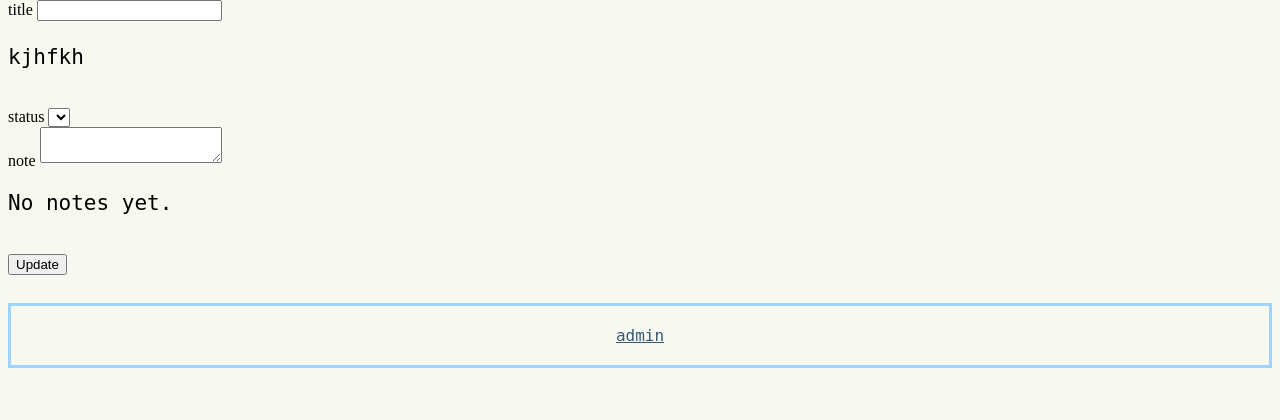
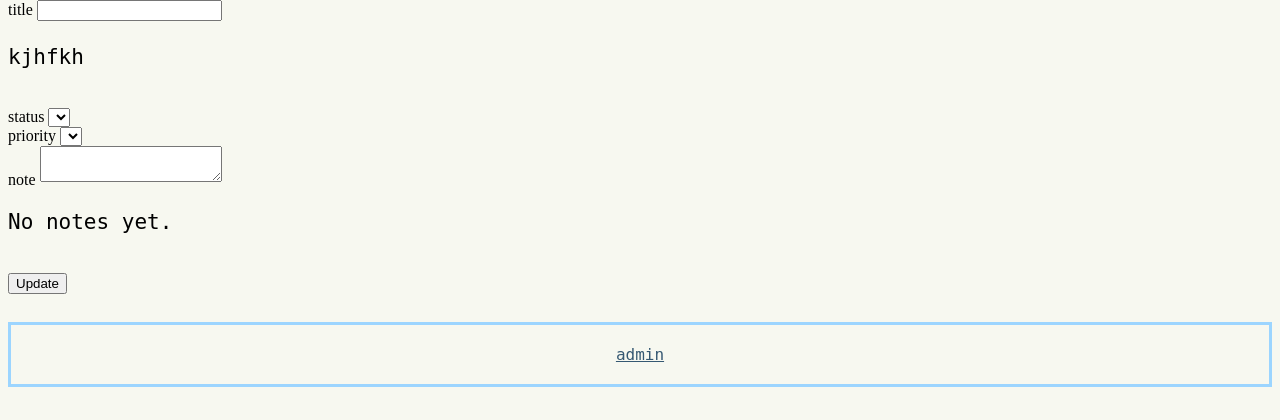
Before and after one commit to 22197/AR_webapp_13dtp, a Flask app: template templates/edit_report.html in a window 1280 px wide. Shown: the part 78-498 px from the top of the page. Run offline with Flask 3, Linux system fonts and the light colour scheme; the template is opened without the code that fills it: values that come from a table or form of the project are taken from there, others are empty; some web fonts are replaced.

Commit message:
add priority

```diff
--- a/routes.py
+++ b/routes.py
@@ -149,7 +149,7 @@ class EditForm(FlaskForm):
     title = StringField("title")
     status = SelectField("status", choices=[])
     type = MultiCheckboxField("type", choices=[])
-
+    priority = SelectField("priority", choices=[])
     note = TextAreaField("note", validators=[])
     update = SubmitField("Update")
 
@@ -235,6 +235,7 @@ def edit(report_id):
     report_to_update = Reports.query.get_or_404(report_id)
     form.type.choices = [(str(rt.type_id), rt.type) for rt in Type.query.all()]
     form.status.choices = [(str(s.status_id), s.status) for s in Status.query.all()]
+    form.priority.choices = [(str(p.priority_id), p.priority) for p in Priority.query.all()]
 
     if request.method == "GET":
         form.title.data = report_to_update.report_title
@@ -243,11 +244,14 @@ def edit(report_id):
 
         form.status.data = str(report_to_update.status_id)
 
+        form.priority.data = str(report_to_update.priority_id)
+
         form.type.data = [str(t.type_id) for t in report_to_update.types]
 
     if form.validate_on_submit():
         report_to_update.report_title = form.title.data
         report_to_update.status_id = int(form.status.data)
+        report_to_update.priority_id = int(form.priority.data)
         selected_type_ids = [int(type_id) for type_id in form.type.data]
         report_to_update.types = [
             Type.query.get(type_id)
--- a/templates/edit_report.html
+++ b/templates/edit_report.html
@@ -12,10 +12,12 @@
             <li>{{ subfield() }} {{ subfield.label }}</li>
         {% endfor %}
     </ul>
-
     <br>
     {{ form.status.label(class_="form-label") }}
     {{ form.status(class_="form-control") }}
+    <br>
+    {{ form.priority.label(class_="form-label") }}
+    {{ form.priority(class_="form-control") }}
     <br>
     {{ form.note.label(class_="form-label") }}
     {{ form.note(class_="form-control") }}
```
Also changed, not shown: templates/view.html (+5 -5 lines), instance/database.db.
